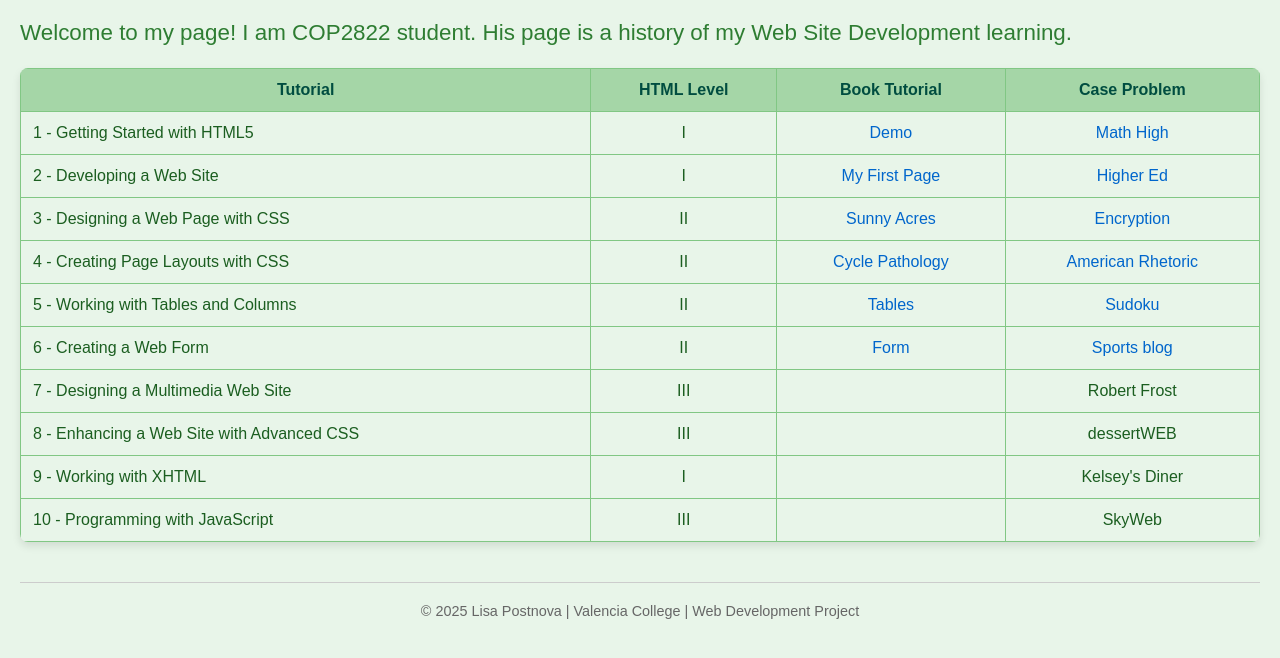
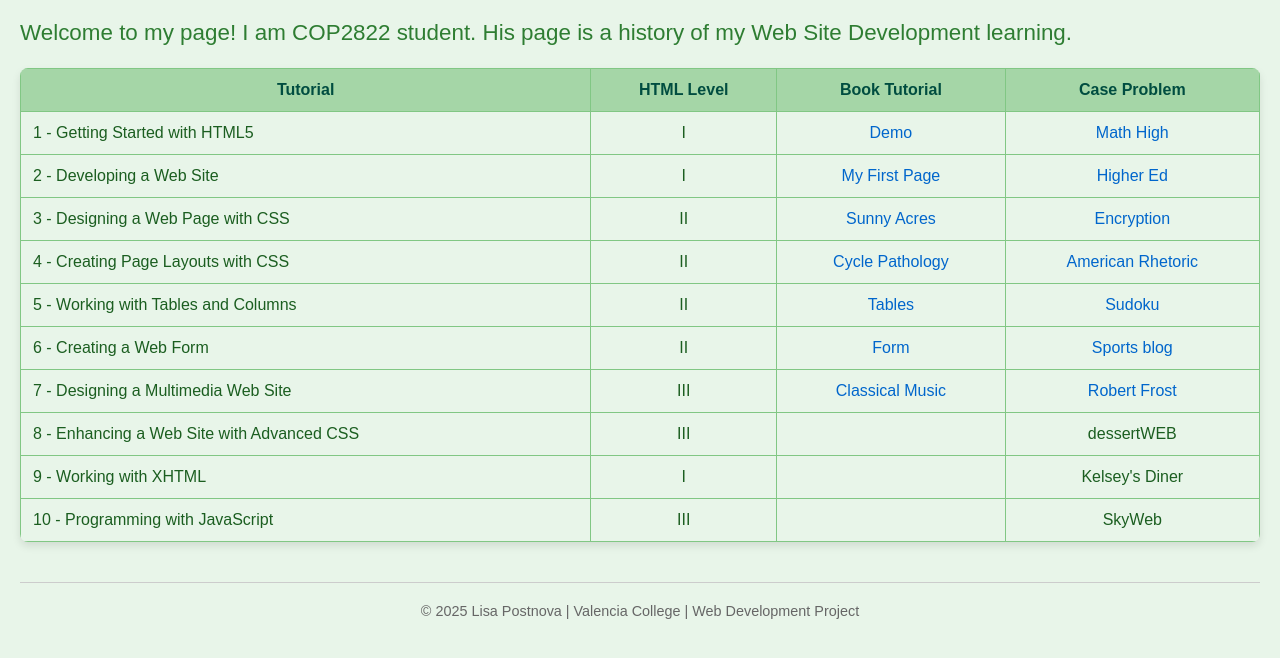
Before and after one commit to Lisa2Post/lisa2post.github.io, a plain HTML site: page index.htm in a window 1280 px wide. Drawn offline with Linux system fonts and the light colour scheme.

Commit message:
Update index.htm
links to tutorial 7 added

```diff
--- a/index.htm
+++ b/index.htm
@@ -76,8 +76,8 @@
             <tr>
                <td>7 - Designing a Multimedia Web Site</td>
                <td>III</td>
-               <td></td>
-               <td>Robert Frost</td>
+               <td><a href="Tutorial_07/classical.htm" target="_blank">Classical Music</a></td>
+               <td><a href="Tutorial_07/case1/rf.htm" target="_blank">Robert Frost</a></td>
             </tr>
             <tr>
                <td>8 - Enhancing a Web Site with Advanced CSS</td>
```
